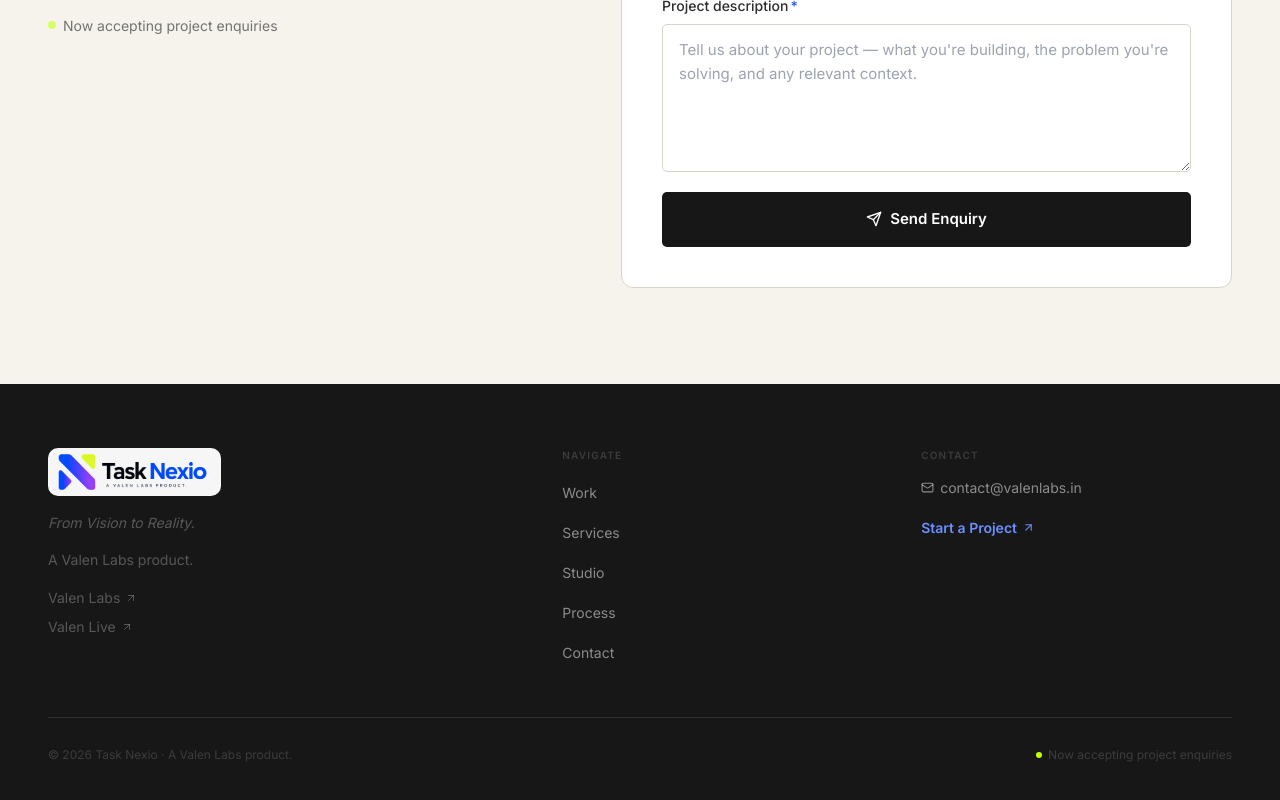
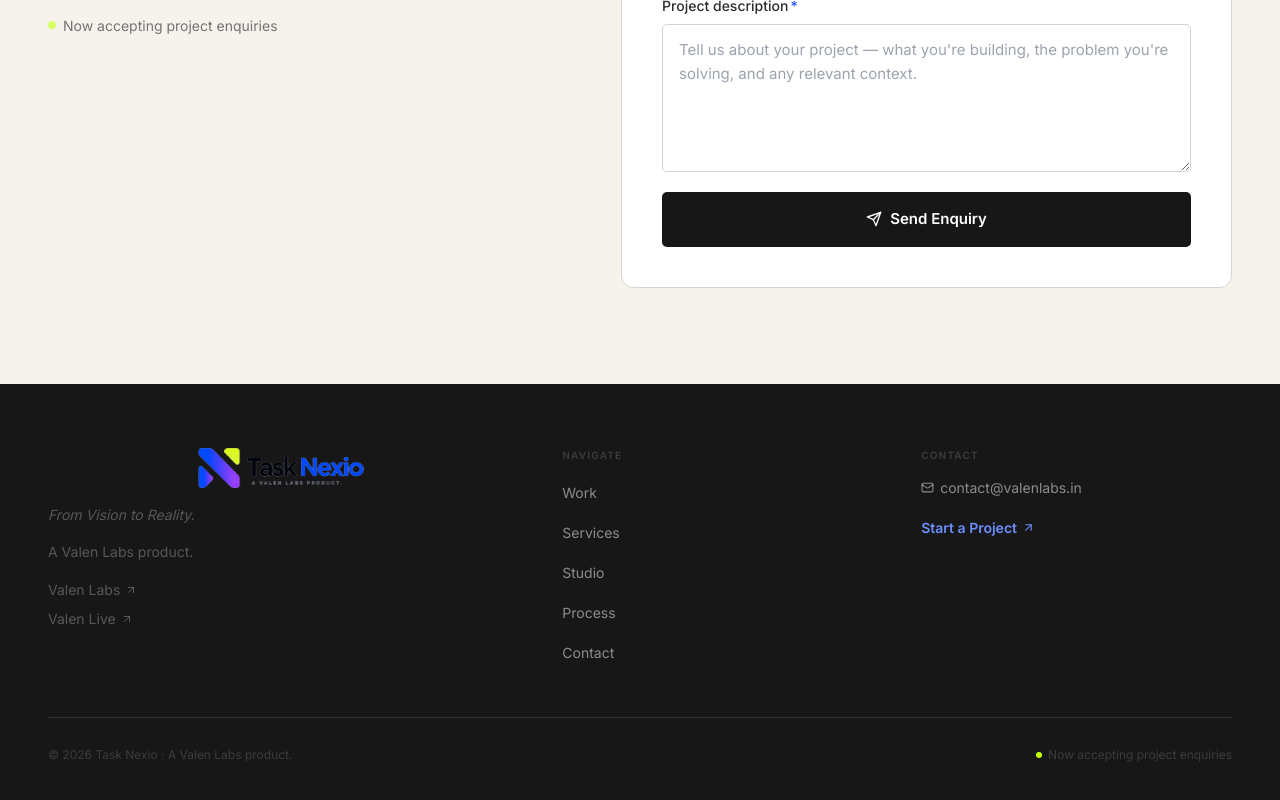
Before and after one commit to shreyas250825/Task-Nexio, a React (Vite) app in the folder frontend/: page / in a window 1280 px wide. Shown: the part 7766-8566 px from the top of the page. Built offline with nearby package versions, Linux system fonts and the light colour scheme; a web font is replaced by a local one.

Commit message:
fix(footer): remove white pill, use transparent logo PNG directly on dark bg

```diff
--- a/frontend/src/sections/Footer.tsx
+++ b/frontend/src/sections/Footer.tsx
@@ -24,26 +24,14 @@ export function Footer() {
           {/* ── Brand ── */}
           <div style={{ display: 'flex', flexDirection: 'column', gap: '1rem', minWidth: 0 }}>
 
-            {/*
-              Full transparent logo on a soft white pill — keeps "Task" (dark text)
-              readable against the dark #171717 footer background.
-            */}
-            <div style={{
-              display: 'inline-flex',
-              alignItems: 'center',
-              background: 'rgba(255,255,255,0.96)',
-              borderRadius: 10,
-              padding: '6px 14px 6px 10px',
-              width: 'fit-content',
-            }}>
+            {/* Full transparent logo directly on dark footer background */}
             <img
               src="/brand/task_nexio_full_logo_transparent_exact.png"
               alt="Task Nexio"
               width={1728}
               height={418}
-                style={{ height: 36, width: 'auto', display: 'block', objectFit: 'contain' }}
+              style={{ height: 40, width: 'auto', display: 'block', objectFit: 'contain' }}
             />
-            </div>
 
             <p style={{ fontFamily: 'Inter, system-ui, sans-serif', fontSize: '0.875rem', fontStyle: 'italic', color: T3, margin: 0 }}>
               {BRAND_TAGLINE}
```
Lines whose indentation alone changed are shown as unchanged.
